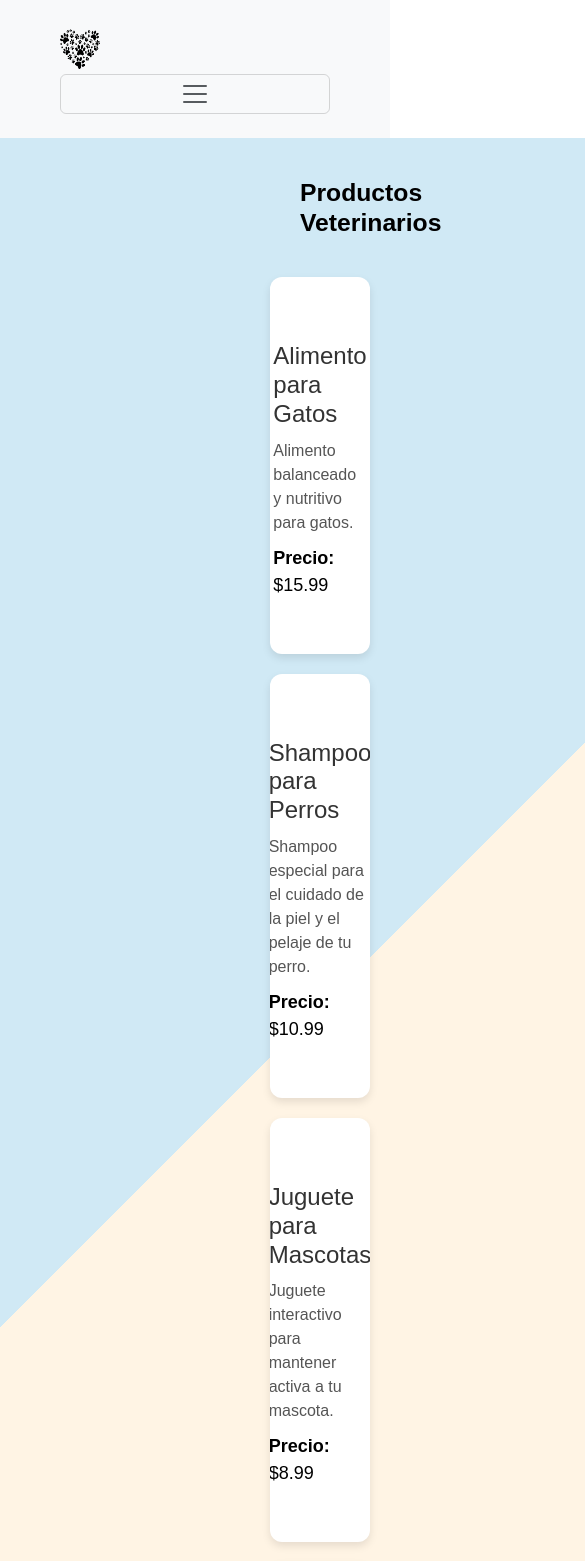
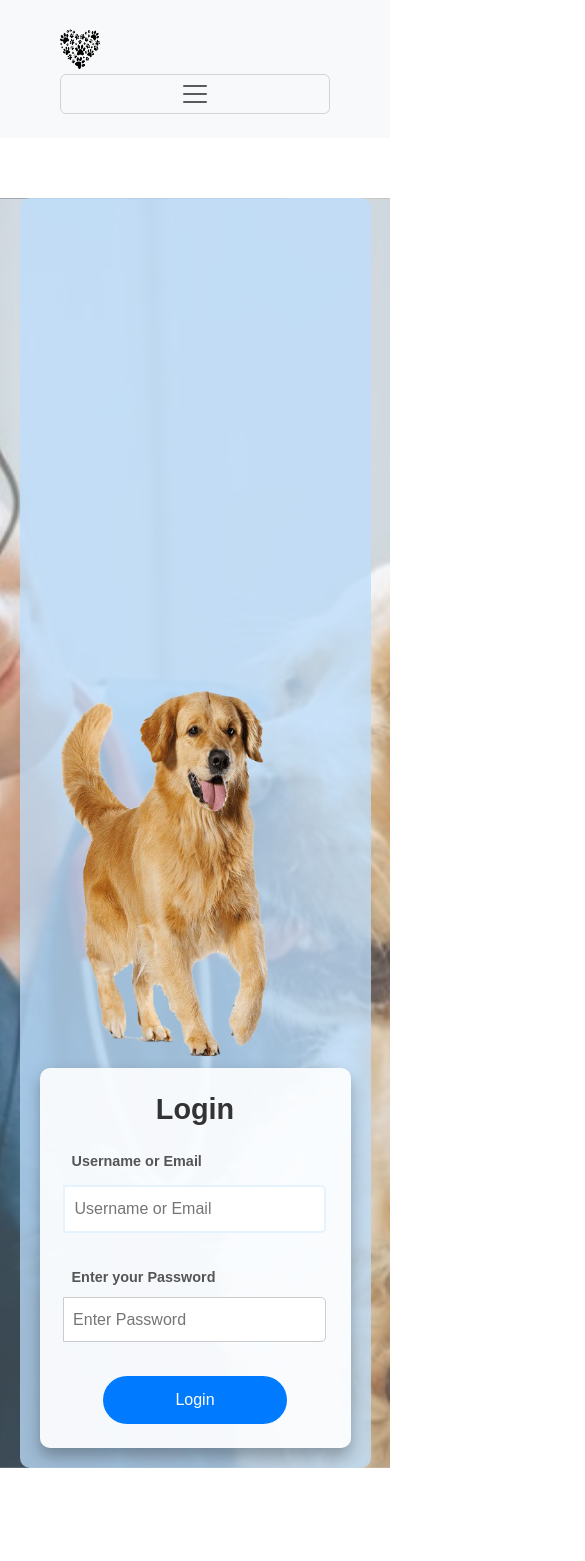
Before and after one commit to car020202/frontend-huellitas-felices, a React (Vite) app: page / in a window 390 px wide. Shown: the top 1561 px of the page, 585 px wide, since content can reach past the window. After the commit the page ends 1468 px from the top, so only its background shows below. Built offline with nearby package versions, Linux system fonts and the light colour scheme.

Commit message:
navabr y login

```diff
--- a/src/App.jsx
+++ b/src/App.jsx
@@ -17,7 +17,7 @@ import ProductosCliente from "./Dashboard/ProductosCliente";
 function App() {
   return (
     <div>
-      <ProductosCliente />
+      <Login />
     </div>
   );
 }
--- a/src/Login/Login.css
+++ b/src/Login/Login.css
@@ -6,10 +6,11 @@ body {
 
 .background {
   position: relative;
-  height: 93vh;
+  min-height: 100vh; /* Asegura que cubra toda la pantalla */
   display: flex;
   justify-content: center;
   align-items: center;
+  margin-top: 60px; /* Asegura que no se solape con la navbar */
 }
 
 .background::before {
@@ -19,29 +20,30 @@ body {
   left: 0;
   right: 0;
   bottom: 0;
-  background-image: url('../assets/background.jpg'); /* Imagen de fondo */
+  background-image: url('../assets/background.jpg');
   background-size: cover;
   background-position: center;
-  opacity: 0.77; /* Aplica la opacidad del 77% */
-  z-index: -1; /* Coloca el fondo detrás del contenido */
+  opacity: 0.77;
+  z-index: -1;
 }
 
 .overlay {
-  background-color: rgba(189, 222, 252, 0.77); /* Fondo amarillo translúcido con 77% de opacidad */
-  padding: 0rem;
+  background-color: rgba(189, 222, 252, 0.77); /* Fondo translúcido */
+  padding: 20px;
   border-radius: 10px;
   display: flex;
+  flex-direction: column;
   justify-content: center;
   align-items: center;
   width: 90%;
   max-width: 1200px;
 }
 
-
 .content-container {
   display: flex;
   width: 100%;
   justify-content: space-between;
+  align-items: center;
 }
 
 .login-left {
@@ -52,7 +54,7 @@ body {
 }
 
 .dog-image {
-  max-width: 90%;
+  max-width: 80%; /* Ajusta la imagen para que no sea tan grande */
   height: auto;
   border-radius: 10px;
 }
@@ -117,3 +119,42 @@ body {
 .fa-lock {
   margin-right: 8px;
 }
+
+/* Media Queries para hacerlo responsive */
+@media (max-width: 768px) {
+  .content-container {
+    flex-direction: column;
+    justify-content: center;
+    align-items: center;
+    text-align: center;
+  }
+
+  .login-left,
+  .login-right {
+    flex: unset;
+    width: 100%;
+  }
+
+  .dog-image {
+    max-width: 70%;
+  }
+
+  .login-box {
+    width: 90%;
+  }
+}
+
+@media (max-width: 480px) {
+  .dog-image {
+    max-width: 60%;
+  }
+
+  .login-box {
+    width: 100%;
+    padding: 1.5rem;
+  }
+
+  .login-button {
+    width: 70%;
+  }
+}
--- a/src/Navbar/NavbarLogiado.jsx
+++ b/src/Navbar/NavbarLogiado.jsx
@@ -55,11 +55,11 @@ const Navbar = () => {
                   Contact
                 </a>
               </li>
-              <button className="nav-item">
-                <a className="nav-link" href="#">
-                Log out
-                </a>
-              </button>
+              <li className="nav-item">
+                <button className="btn btn-outline" href="#">
+                  Log out
+                </button>
+              </li>
             </ul>
           </div>
         </div>
```
